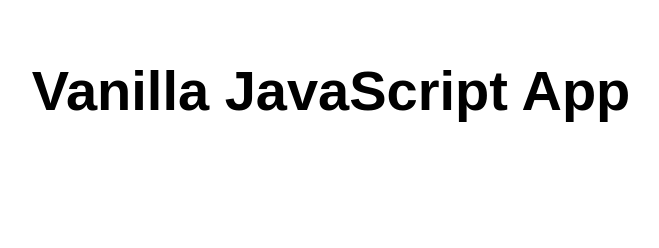
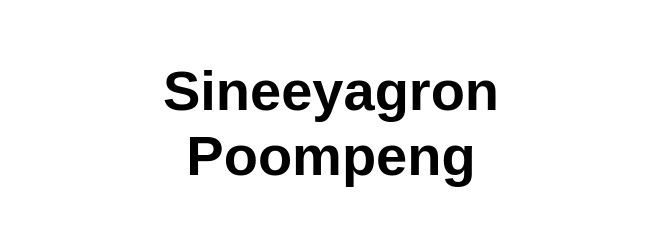
Before and after one commit to sineeyagron2546/sineeyagron, a website: page src/index.html in a window 1280 px wide. Shown: the whole page, without its empty margins (309-968 px from the left). Drawn offline with Linux system fonts and the light colour scheme.

Commit message:
Update index.html

```diff
--- a/src/index.html
+++ b/src/index.html
@@ -10,7 +10,7 @@
 
 <body>
   <main>
-    <h1>Vanilla JavaScript App</h1>
+    <h1>Sineeyagron Poompeng</h1>
   </main>
 </body>
 
```
